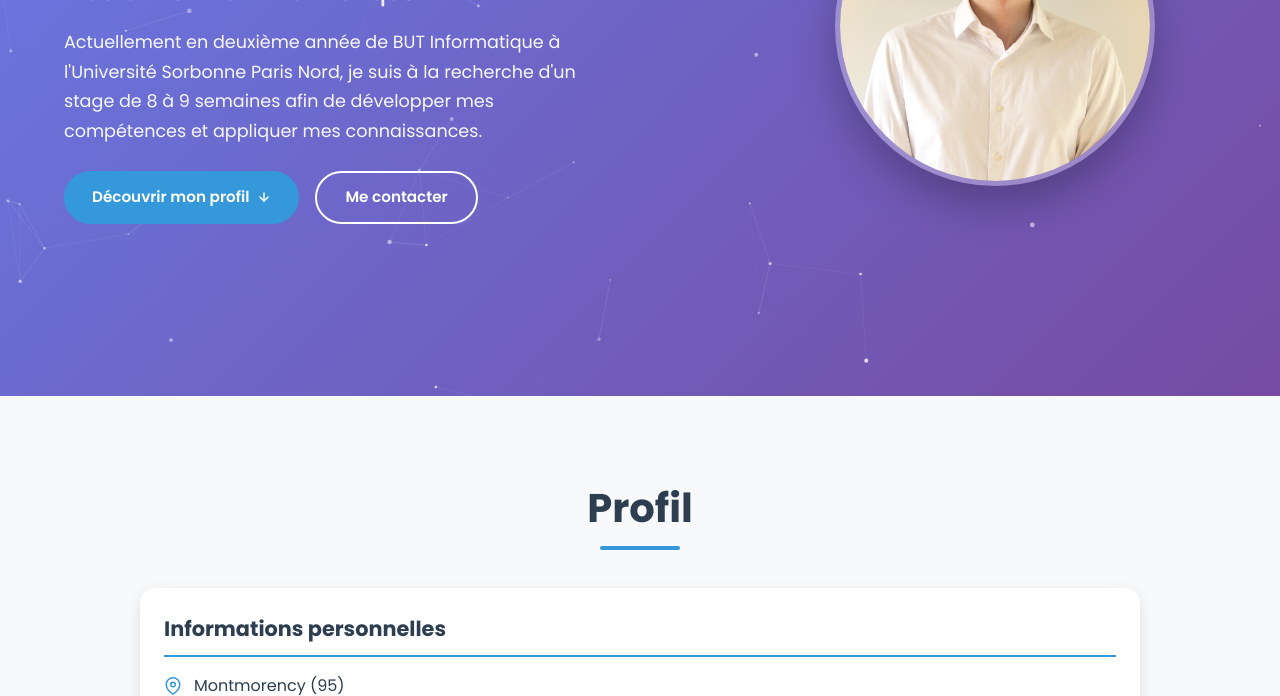
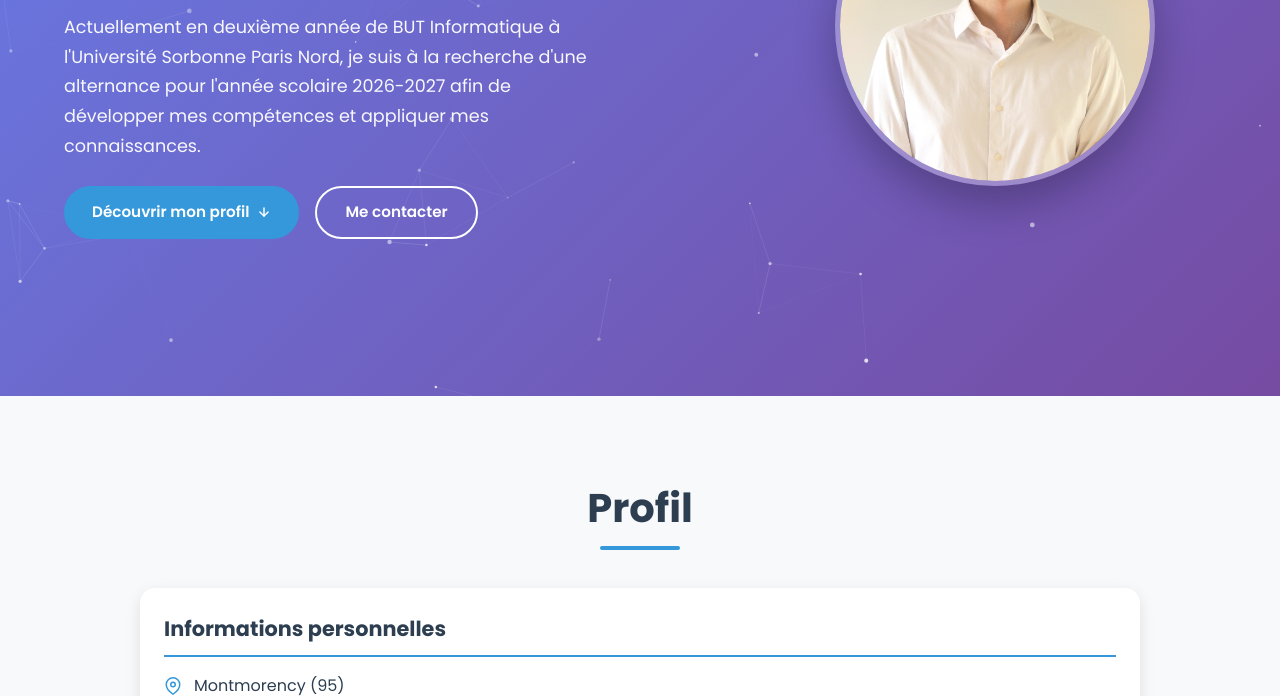
Before and after one commit to JasperPetit/portfolio, a plain HTML site: page index.html in a window 1280 px wide. Shown: the part 404-1100 px from the top of the page. Drawn offline with Linux system fonts and the light colour scheme.

Commit message:
Add files via upload

```diff
--- a/index.html
+++ b/index.html
@@ -53,8 +53,7 @@
           <h2>Étudiant en BUT Informatique</h2>
           <p>
             Actuellement en deuxième année de BUT Informatique à l'Université
-            Sorbonne Paris Nord, je suis à la recherche d'un stage de 8 à 9
-            semaines afin de développer mes compétences et appliquer mes
+            Sorbonne Paris Nord, je suis à la recherche d'une alternance pour l'année scolaire 2026-2027 afin de développer mes compétences et appliquer mes
             connaissances.
           </p>
 
```
